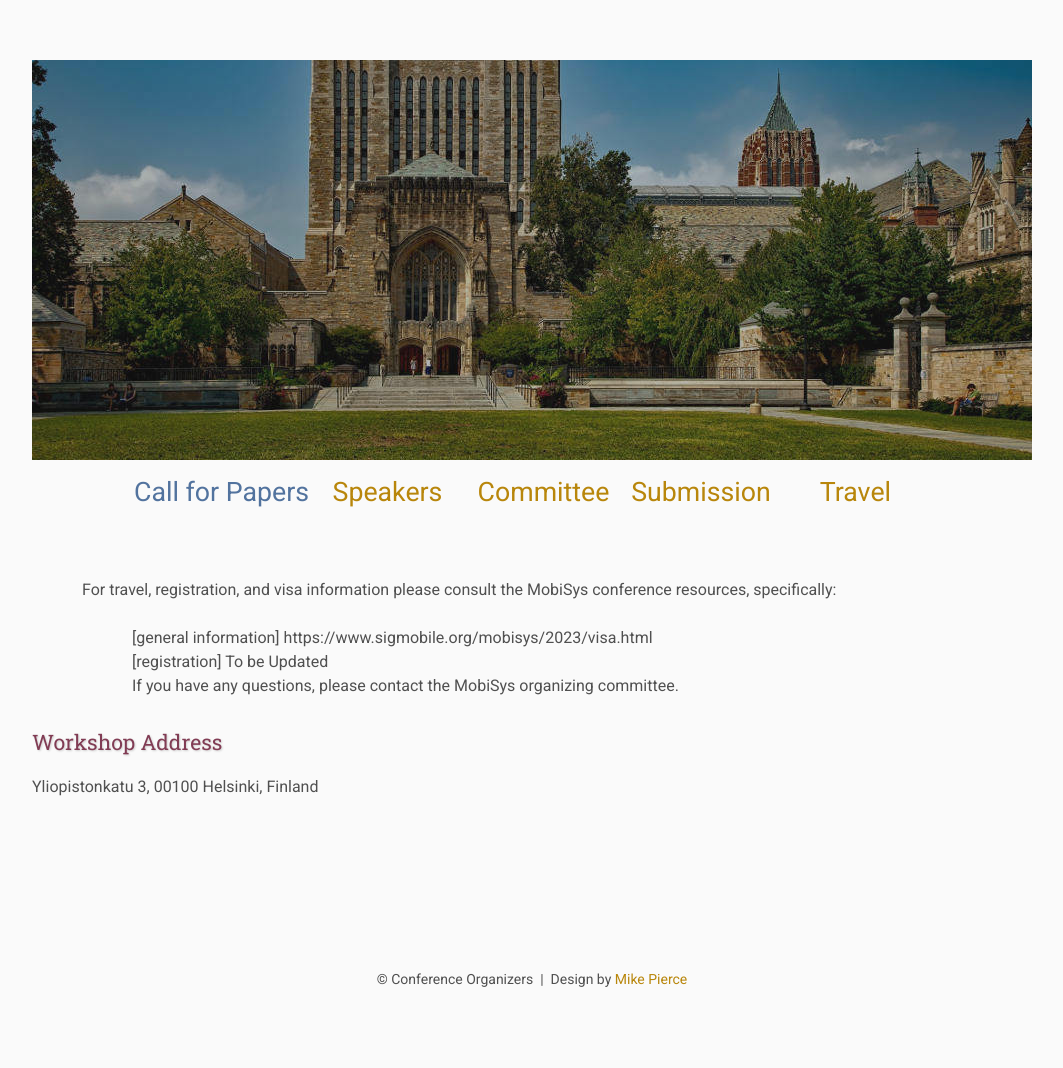
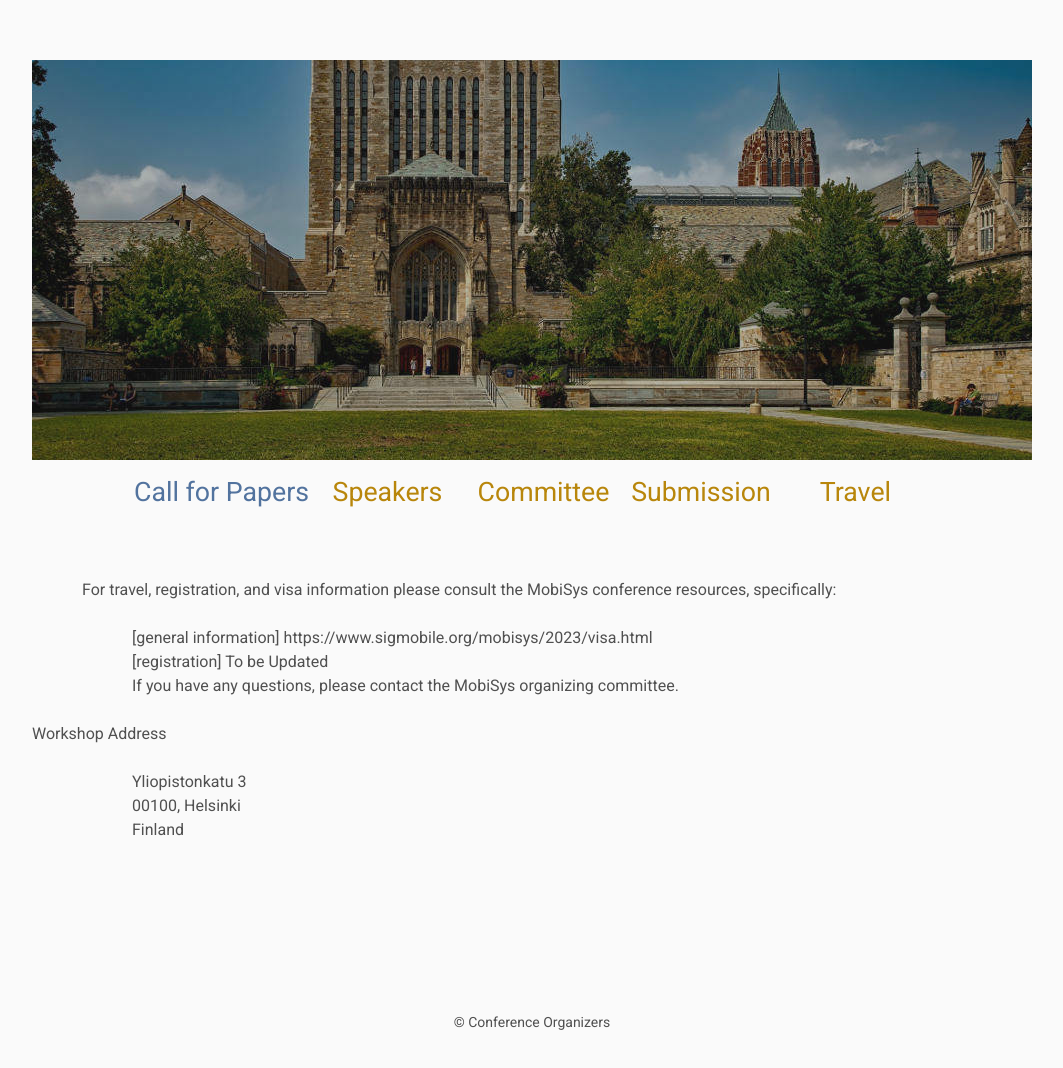
Before and after one commit to envsys23/envsys23.github.io, a plain HTML site: page flyer/index.html in a window 1280 px wide. Shown: the whole page, without its empty margins (108-1171 px from the left). Drawn offline with Linux system fonts and the light colour scheme; files that its build step writes are made by us from their sources.

Commit message:
Update index.html

```diff
--- a/flyer/index.html
+++ b/flyer/index.html
@@ -53,15 +53,24 @@
     </p>
 
 
-     <p>
-   <h4>Workshop Address</h4>
-     Yliopistonkatu 3, 00100
-    Helsinki, Finland
-     </p>
+   <p>
+  <h6>Workshop Address</h6>
+
+    <ul>
+  <li>Yliopistonkatu 3</li>
+  <li>00100, Helsinki</li>
+  <li>Finland</li>
+  </ul>
+
+  </p>
+
+
+
+
 
     <footer>
         &copy; Conference Organizers
-        &nbsp;|&nbsp; Design by <a href="https://github.com/mikepierce">Mike Pierce</a>
+
     </footer>
 
 </body>
```
